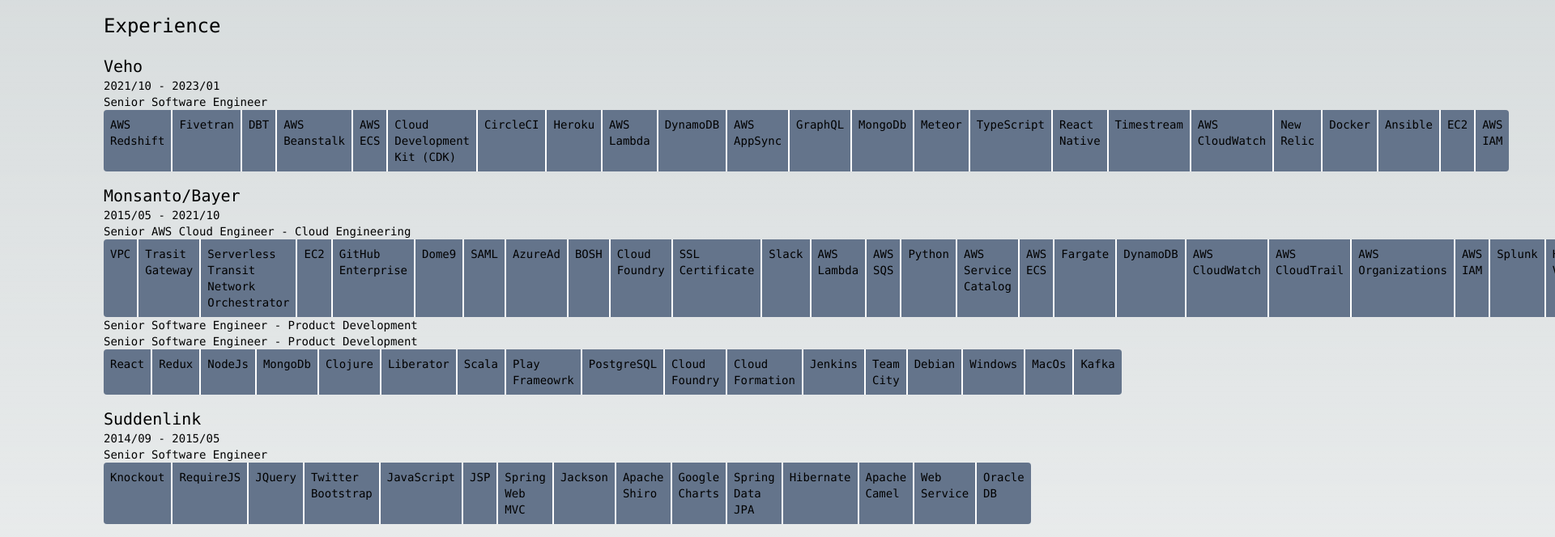
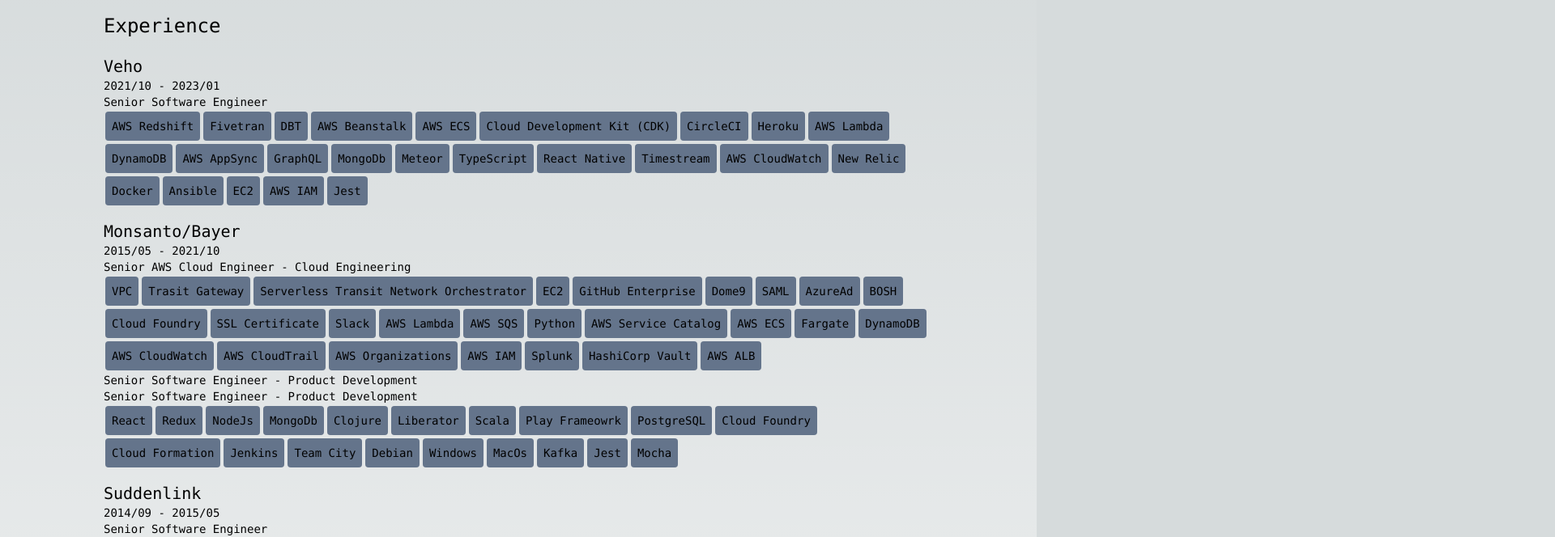
Before and after one commit to kevinjamescasey/resume, a Next.js app: page / in a window 1280 px wide. Shown: the part 100-764 px from the top of the page at 81% size, 1920 px wide, since content can reach past the window. Built offline with nearby package versions, Linux system fonts and the light colour scheme.

Commit message:
buzzword styles. more buzzword relationships

```diff
--- a/app/data.ts
+++ b/app/data.ts
@@ -175,12 +175,18 @@
 const newRelic= bz("New Relic", [observaiblity])
 const docker= bz("Docker", [containers])
 const ansible = bz("Ansible")
+const testing = bz("testing", [bz("test")])
+const junit = bz("JUnit", [testing])
+const jest = bz("Jest", [testing])
+const mocha = bz("Mocha", [testing])
+
+//TODO: some terms need better results: API, REST, distributed, design, architecture
 
 
-const mts = { name: "MTS", organization: fed, buzzwords: [springDataJpa] }
-const brs = { name: "BRS", organization: fed, buzzwords: [hibernate, struts, jquery, thymeLeaf, twitterBootstrap, springWebMvc, springWebflow, springDataJpa] }
-const btm = { name: "BTM", organization: fed, buzzwords: [jsf, spring, hibernate, weblogic, python] }
-const cars = { name: "CARS", organization: fed, buzzwords: [j2ee, weblogic, python] }
+const mts = { name: "MTS", organization: fed, buzzwords: [springDataJpa, java, junit] }
+const brs = { name: "BRS", organization: fed, buzzwords: [hibernate, struts, jquery, thymeLeaf, twitterBootstrap, springWebMvc, springWebflow, springDataJpa,java, junit] }
+const btm = { name: "BTM", organization: fed, buzzwords: [jsf, spring, hibernate, weblogic, python,java, junit] }
+const cars = { name: "CARS", organization: fed, buzzwords: [j2ee, weblogic, python, java, junit] }
 
 
 const tenures: Tenure[] = [
@@ -200,7 +206,7 @@
         role: "programmer",
         organizations: [att],
         team: vsss,
-        buzzwords: [java, jsp, struts, mvc, javascript, hibernate, hql, ajax, ejb, was, jquery, css]
+        buzzwords: [java, jsp, struts, mvc, javascript, hibernate, hql, ajax, ejb, was, jquery, css, junit]
     },
     {
         startDate: "2007/01",
@@ -218,7 +224,7 @@
         role: "programmer",
         organizations: [att],
         team: cim,
-        buzzwords: [java, db2, datastage, aix, plSql, swing]
+        buzzwords: [java, db2, datastage, aix, plSql, swing, junit]
     },
     {
         startDate: "2009/01",
@@ -227,7 +233,7 @@
         role: "programmer",
         organizations: [att],
         team: sdp,
-        buzzwords: [wps, soap, jms, java, bpel, xml, j2ee, ejb, oracleDb, bz("Cruise Control", [cicd])]
+        buzzwords: [wps, soap, jms, java, bpel, xml, j2ee, ejb, oracleDb, bz("Cruise Control", [cicd]), junit]
     },
     {
         startDate: "2010/01",
@@ -236,7 +242,7 @@
         role: "programmer",
         organizations: [att],
         team: forceAnalyst,
-        buzzwords: [swing, java, spring]
+        buzzwords: [swing, java, spring, junit]
     },
     {
         startDate: "2010/09",
@@ -272,7 +278,7 @@
         role: "programmer",
         organizations: [bayer, signature],
         team: prodDev,
-        buzzwords: [react, redux, nodeJs, mongoDb, clojure, liberator, scala, playFramework, postgreSql, cloudFoundry, cloudFormation, jenkins, teamCity, debian, windows, macOs, kafka]
+        buzzwords: [react, redux, nodeJs, mongoDb, clojure, liberator, scala, playFramework, postgreSql, cloudFoundry, cloudFormation, jenkins, teamCity, debian, windows, macOs, kafka, jest, mocha]
     },
     {
         startDate: "2017/07",
@@ -299,7 +305,7 @@
         title: "Senior Software Engineer",
         role: "programmer",
         organizations: [veho],
-        buzzwords: [redshift, fivetran, dbt, beansstalk, ecs, cdk, circleCi, heroku, lambda, dynamoDb, appSync, graphQl, mongoDb, meteor, typescript, reactNative, timesream, cloudWatch, newRelic, docker, ansible, ec2, awsIam ]
+        buzzwords: [redshift, fivetran, dbt, beansstalk, ecs, cdk, circleCi, heroku, lambda, dynamoDb, appSync, graphQl, mongoDb, meteor, typescript, reactNative, timesream, cloudWatch, newRelic, docker, ansible, ec2, awsIam, jest ]
     },
 
 
--- a/app/page.tsx
+++ b/app/page.tsx
@@ -32,8 +32,8 @@
     }
   }
 
-  return <div className="flex flex-row divide-x-2 divide-white">
-    {buzzwords.map((b, i) => <div key={b.name} className={"basis-1/8 flex-initial p-2 " + (matches(b, filterText) ? " bg-red-300" : " bg-slate-500") + (i === 0 ? " rounded-s" : "") + (i === buzzwords.length - 1 ? " rounded-e" : "")} >{b.name}</div>)}
+  return <div className="flex flex-row flex-wrap  ">
+    {buzzwords.map((b, i) => <div key={b.name} className={"basis-1/8 flex-initial p-2 m-0.5 rounded " + (matches(b, filterText) ? " bg-red-300" : " bg-slate-500")} >{b.name}</div>)}
   </div>
 }
 
@@ -141,110 +141,9 @@
       <div className="space-y-10 max-w-5xl w-full items-center justify-between font-mono text-sm">
         {process.env.NODE_ENV !== 'production' && <span className="text-red-500">{process.env.NODE_ENV}</span>}
         <FilterableResume />
-        {/* <p className="fixed left-0 top-0 flex w-full justify-center border-b border-gray-300 bg-gradient-to-b from-zinc-200 pb-6 pt-8 backdrop-blur-2xl dark:border-neutral-800 dark:bg-zinc-800/30 dark:from-inherit lg:static lg:w-auto  lg:rounded-xl lg:border lg:bg-gray-200 lg:p-4 lg:dark:bg-zinc-800/30">
-          Get started by editing&nbsp;
-          <code className="font-mono font-bold">app/page.tsx</code>
-        </p> */}
-        {/* <div className="fixed bottom-0 left-0 flex h-48 w-full items-end justify-center bg-gradient-to-t from-white via-white dark:from-black dark:via-black lg:static lg:h-auto lg:w-auto lg:bg-none">
-          <a
-            className="pointer-events-none flex place-items-center gap-2 p-8 lg:pointer-events-auto lg:p-0"
-            href="https://vercel.com?utm_source=create-next-app&utm_medium=appdir-template&utm_campaign=create-next-app"
-            target="_blank"
-            rel="noopener noreferrer"
-          >
-            By{" "}
-            <Image
-              src="/vercel.svg"
-              alt="Vercel Logo"
-              className="dark:invert"
-              width={100}
-              height={24}
-              priority
-            />
-          </a>
-        </div> */}
+
       </div>
 
-      {/* <div className="relative flex place-items-center before:absolute before:h-[300px] before:w-full sm:before:w-[480px] before:-translate-x-1/2 before:rounded-full before:bg-gradient-radial before:from-white before:to-transparent before:blur-2xl before:content-[''] after:absolute after:-z-20 after:h-[180px] after:w-full sm:after:w-[240px] after:translate-x-1/3 after:bg-gradient-conic after:from-sky-200 after:via-blue-200 after:blur-2xl after:content-[''] before:dark:bg-gradient-to-br before:dark:from-transparent before:dark:to-blue-700 before:dark:opacity-10 after:dark:from-sky-900 after:dark:via-[#0141ff] after:dark:opacity-40 before:lg:h-[360px] z-[-1]">
-        <Image
-          className="relative dark:drop-shadow-[0_0_0.3rem_#ffffff70] dark:invert"
-          src="/next.svg"
-          alt="Next.js Logo"
-          width={180}
-          height={37}
-          priority
-        />
-      </div> */}
-
-      {/* <div className="mb-32 grid text-center lg:max-w-5xl lg:w-full lg:mb-0 lg:grid-cols-4 lg:text-left">
-        <a
-          href="https://nextjs.org/docs?utm_source=create-next-app&utm_medium=appdir-template&utm_campaign=create-next-app"
-          className="group rounded-lg border border-transparent px-5 py-4 transition-colors hover:border-gray-300 hover:bg-gray-100 hover:dark:border-neutral-700 hover:dark:bg-neutral-800/30"
-          target="_blank"
-          rel="noopener noreferrer"
-        >
-          <h2 className={`mb-3 text-2xl font-semibold`}>
-            Docs{" "}
-            <span className="inline-block transition-transform group-hover:translate-x-1 motion-reduce:transform-none">
-              -&gt;
-            </span>
-          </h2>
-          <p className={`m-0 max-w-[30ch] text-sm opacity-50`}>
-            Find in-depth information about Next.js features and API.
-          </p>
-        </a>
-
-        <a
-          href="https://nextjs.org/learn?utm_source=create-next-app&utm_medium=appdir-template-tw&utm_campaign=create-next-app"
-          className="group rounded-lg border border-transparent px-5 py-4 transition-colors hover:border-gray-300 hover:bg-gray-100 hover:dark:border-neutral-700 hover:dark:bg-neutral-800/30"
-          target="_blank"
-          rel="noopener noreferrer"
-        >
-          <h2 className={`mb-3 text-2xl font-semibold`}>
-            Learn{" "}
-            <span className="inline-block transition-transform group-hover:translate-x-1 motion-reduce:transform-none">
-              -&gt;
-            </span>
-          </h2>
-          <p className={`m-0 max-w-[30ch] text-sm opacity-50`}>
-            Learn about Next.js in an interactive course with&nbsp;quizzes!
-          </p>
-        </a>
-
-        <a
-          href="https://vercel.com/templates?framework=next.js&utm_source=create-next-app&utm_medium=appdir-template&utm_campaign=create-next-app"
-          className="group rounded-lg border border-transparent px-5 py-4 transition-colors hover:border-gray-300 hover:bg-gray-100 hover:dark:border-neutral-700 hover:dark:bg-neutral-800/30"
-          target="_blank"
-          rel="noopener noreferrer"
-        >
-          <h2 className={`mb-3 text-2xl font-semibold`}>
-            Templates{" "}
-            <span className="inline-block transition-transform group-hover:translate-x-1 motion-reduce:transform-none">
-              -&gt;
-            </span>
-          </h2>
-          <p className={`m-0 max-w-[30ch] text-sm opacity-50`}>
-            Explore starter templates for Next.js.
-          </p>
-        </a>
-
-        <a
-          href="https://vercel.com/new?utm_source=create-next-app&utm_medium=appdir-template&utm_campaign=create-next-app"
-          className="group rounded-lg border border-transparent px-5 py-4 transition-colors hover:border-gray-300 hover:bg-gray-100 hover:dark:border-neutral-700 hover:dark:bg-neutral-800/30"
-          target="_blank"
-          rel="noopener noreferrer"
-        >
-          <h2 className={`mb-3 text-2xl font-semibold`}>
-            Deploy{" "}
-            <span className="inline-block transition-transform group-hover:translate-x-1 motion-reduce:transform-none">
-              -&gt;
-            </span>
-          </h2>
-          <p className={`m-0 max-w-[30ch] text-sm opacity-50 text-balance`}>
-            Instantly deploy your Next.js site to a shareable URL with Vercel.
-          </p>
-        </a>
-      </div> */}
     </main>
   );
 }
```
